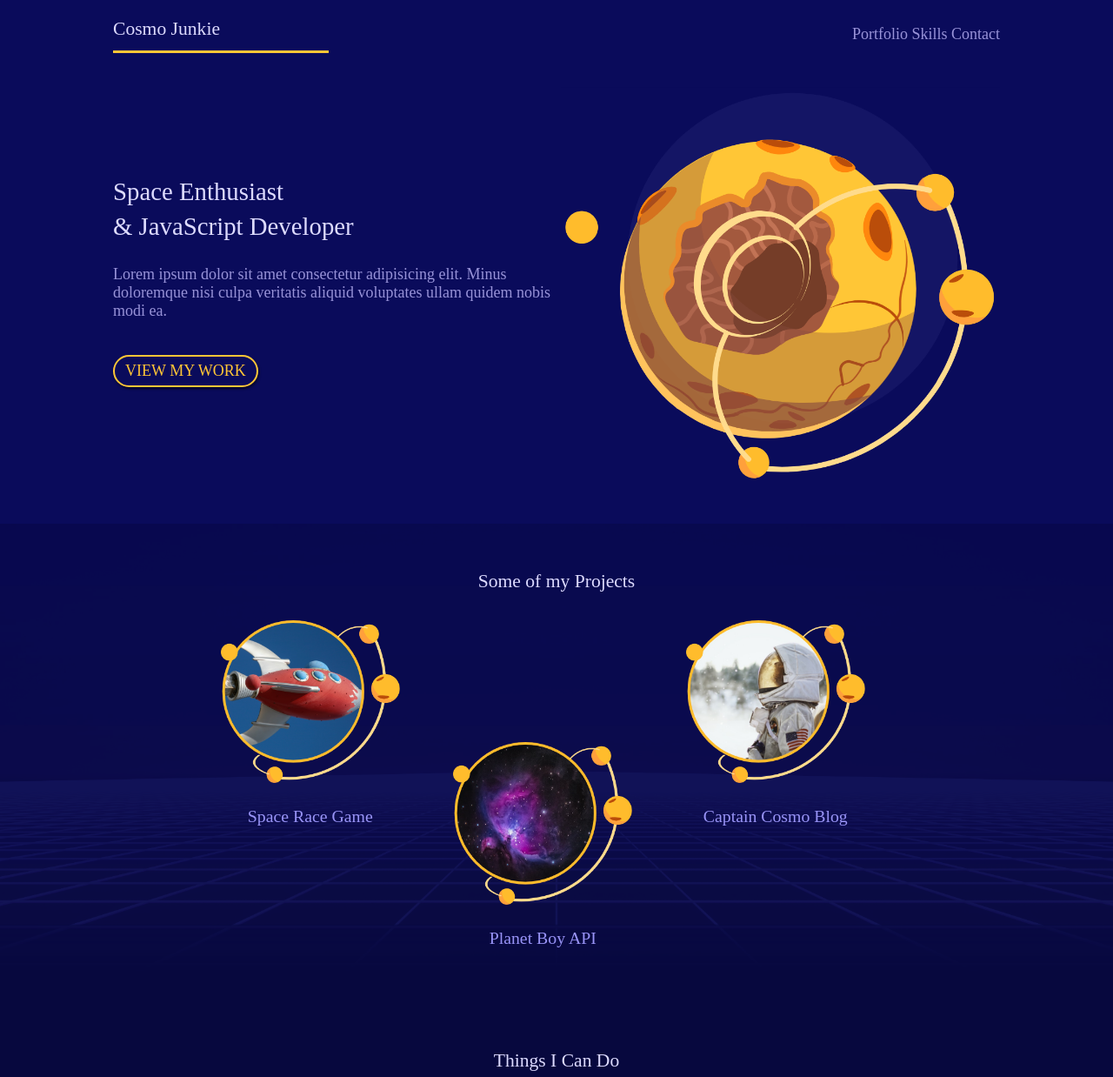
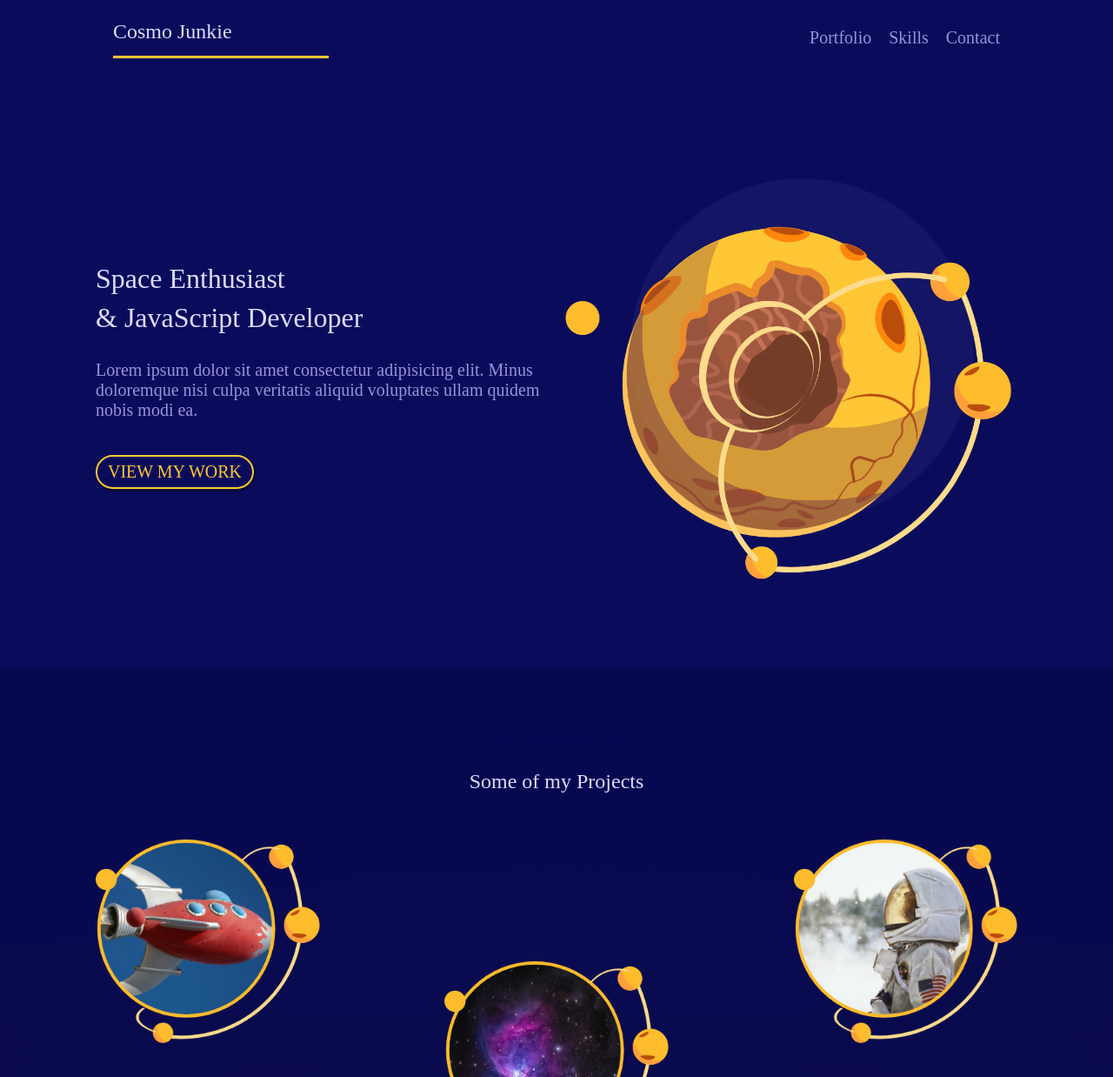
Before and after one commit to KanzariAmine/Space-Portfolio, a plain HTML site: page index.html in a window 1280 px wide. Shown: the top 1238 px of the page at 87% size. Drawn offline with Linux system fonts and the light colour scheme; files whose address does not match are found by name.

Commit message:
First commit

```diff
--- a/index.html
+++ b/index.html
@@ -10,11 +10,9 @@
     <nav class="site-nav grid">
       <h1>Cosmo Junkie</h1>
       <ul>
-        <li>
-          <a href="#portfolio">Portfolio</a>
-          <a href="#skills">Skills</a>
-          <a href="#contact">Contact</a>
-        </li>
+        <li><a href="#portfolio">Portfolio</a></li>
+        <li><a href="#skills">Skills</a></li>
+        <li><a href="#contact">Contact</a></li>
       </ul>
     </nav>
     <!-- Welcome Section -->
--- a/style.css
+++ b/style.css
@@ -78,7 +78,8 @@ h4 {
 .loading {
   font-size: 1.1em;
 }
-/* Mobile Styles */
+/****** Mobile Styles ********/
+/*****************************/
 .grid {
   display: grid;
   grid-template-columns: repeat(8, 1fr);
@@ -316,4 +317,30 @@ footer img {
 
 /*Desktop styles*/
 @media screen and (min-width: 1200px) {
+  body {
+    font-size: 20px;
+  }
+  #welcome,
+  #portfolio,
+  #skills,
+  #contact {
+    padding: 90px 0;
+  }
+  .projects a:nth-child(1) {
+    grid-column: 1/3;
+  }
+  .projects a:nth-child(3) {
+    grid-column: 7/9;
+  }
+  .projects a * {
+    max-width: 100%;
+    margin: 30px 0;
+  }
+  footer {
+    padding: 80px 0;
+    background-size: 30%;
+  }
+  footer img {
+    width: 30px;
+  }
 }
```
Also changed, not shown: assets/fonts/OFL.txt (added), assets/fonts/Rubik-Black.ttf (added), assets/fonts/Rubik-BlackItalic.ttf (added), assets/fonts/Rubik-Bold.ttf (added), assets/fonts/Rubik-BoldItalic.ttf (added), assets/fonts/Rubik-Italic.ttf (added), assets/fonts/Rubik-Light.ttf (added), assets/fonts/Rubik-LightItalic.ttf (added), assets/fonts/Rubik-Medium.ttf (added), assets/fonts/Rubik-MediumItalic.ttf (added), assets/fonts/Rubik-Regular.ttf (added).
